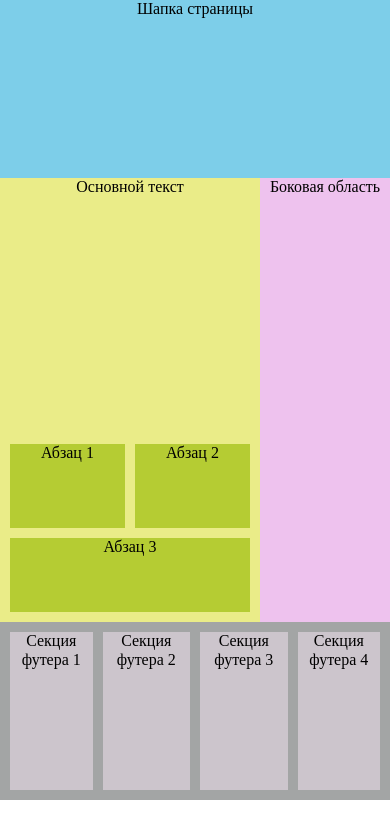
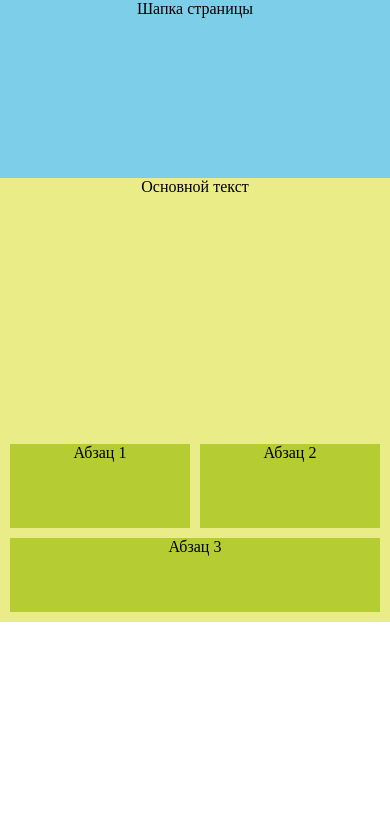
Before and after one commit to MZ-87/demo2, a plain HTML site: page index.html in a window 390 px wide. Drawn offline with nearby package versions, Linux system fonts and the light colour scheme.

Commit message:
added  media queries for the tablets and smartphones

```diff
--- a/index.html
+++ b/index.html
@@ -23,6 +23,7 @@
         Боковая область
     </aside>
     <footer class="footer">
+        <div class="footer-content-background"></div>
         <div class="footer-1">Секция футера 1 </div>
         <div class="footer-2">Секция футера 2 </div>
         <div class="footer-3">Секция футера 3 </div>
--- a/style.css
+++ b/style.css
@@ -6,12 +6,13 @@
     display: grid;
     width: 100%;
     height: 800px;
-    grid-template-columns: repeat(3, 1fr);
+    grid-template-columns:
+        [all-start] 1fr [footer-1-end footer-2-start] 0.5fr [main-1-end main-2-start] 0.5fr [footer-2-end footer-3-start] 0.5fr [main-end sidebar-start]0.5fr [footer-3-end footer-4-start] 1fr [all-end];
     grid-template-rows: 2fr 3fr 1fr 1fr 2fr;
 }
 
 .header {
-    grid-area: 1/1/2/4;
+    grid-area: 1/all-start/2/all-end;
     background-color: rgb(125, 206, 233);
 }
 
@@ -20,68 +21,125 @@
 }
 
 .main-content {
-    grid-area: 2/1/3/3;
+    grid-area: 2/all-start/3/main-end;
     background-color: rgb(234, 236, 136);
 }
 
 .main-content-background {
-    grid-area: 3/1/5/3;
+    grid-area: 3/all-start/5/main-end;
     background-color: rgb(234, 236, 136);
 }
 
 .main-1 {
-    grid-area: 3/1/4/2;
+    grid-area: 3/all-start/4/main-1-end;
     background-color: rgb(181, 204, 51);
     margin: 0 5px 5px 10px;
 }
 
 .main-2 {
-    grid-area: 3/2/4/3;
+    grid-area: 3/main-2-start/4/main-end;
     background-color: rgb(181, 204, 51);
     margin: 0 10px 5px 5px;
 }
 
 .main-3 {
-    grid-area: 4/1/5/3;
+    grid-area: 4/all-start/5/main-end;
     background-color: rgb(181, 204, 51);
     margin: 5px 10px 10px 10px;
 }
 
 .side-bar {
-    grid-area: 2/3/5/4;
+    grid-area: 2/sidebar-start/5/all-end;
     background-color: rgb(238, 194, 238);
 }
 
 .footer {
-    display: grid;
-    grid-template-columns: repeat(4, 1fr);
-    grid-template-rows: 1fr;
-    grid-area: 5/1/6/4;
-    background-color: rgb(163, 165, 165);
-    justify-content: stretch;
-    align-items: stretch;
+    display: contents;
 }
 
 .footer-1 {
-    grid-column: 1/2;
+    grid-area: 5/all-start/6/footer-1-end;
     margin: 10px 5px 10px 10px;
 }
 
 .footer-2 {
-    grid-column: 2/3;
+    grid-area: 5/footer-2-start/6/footer-2-end;
     margin: 10px 5px 10px 5px;
 }
 
 .footer-3 {
-    grid-column: 3/4;
+    grid-area: 5/footer-3-start/6/footer-3-end;
     margin: 10px 5px 10px 5px;
 }
 
 .footer-4 {
-    grid-column: 4/5;
+    grid-area: 5/footer-4-start/6/all-end;
     margin: 10px 10px 10px 5px;
 }
 
 [class^="footer-"] {
+    z-index: 2;
     background-color: rgb(204, 197, 204);
 }
+
+.footer-content-background {
+    grid-area: 5/all-start/6/all-end;
+    z-index: 1;
+    background-color: rgb(163, 165, 165);
+}
+/*style for the tablets*/
+@media screen and (min-width: 768px) and (max-width: 1023px){
+    .footer{
+        display: none;
+    }
+}
+/*style for the smartphones*/
+@media screen and (max-width:767px) {
+    .grid {
+        display: grid;
+        width: 100%;
+        height: 800px;
+        grid-template-columns:
+            [all-start] 1fr
+            /* [footer-1-end footer-2-start] 0.5fr */
+            [main-1-end main-2-start] 1fr
+           /*  [footer-2-end footer-3-start] 0.5fr
+            [main-end sidebar-start]0.5fr
+            [footer-3-end footer-4-start] 1fr  */
+            [all-end];
+        grid-template-rows: 2fr 3fr 1fr 1fr 2fr;
+    }
+
+    .footer,
+    .side-bar {
+        display: none;
+    }
+
+    .main-content {
+        grid-area: 2/all-start/3/all-end;
+        background-color: rgb(234, 236, 136);
+    }
+
+    .main-content-background {
+        grid-area: 3/all-start/5/all-end;
+        background-color: rgb(234, 236, 136);
+    }
+
+    .main-1 {
+        grid-area: 3/all-start/4/main-1-end;
+        background-color: rgb(181, 204, 51);
+        margin: 0 5px 5px 10px;
+    }
+
+    .main-2 {
+        grid-area: 3/main-2-start/4/all-end;
+        background-color: rgb(181, 204, 51);
+        margin: 0 10px 5px 5px;
+    }
+
+    .main-3 {
+        grid-area: 4/all-start/5/all-end;
+        background-color: rgb(181, 204, 51);
+        margin: 5px 10px 10px 10px;
+    }
+}
```
